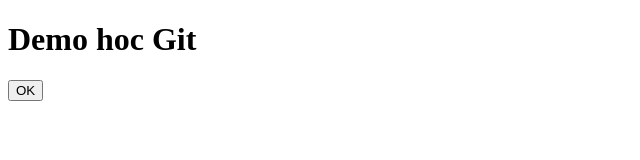
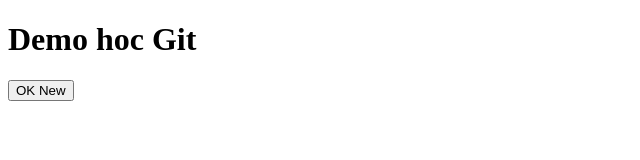
Before and after one commit to minhthi240700/demogit, a plain HTML site: page index.html in a window 1280 px wide. Shown: the full height of the page, 0-640 px from the left. Drawn offline with Linux system fonts and the light colour scheme.

Commit message:
Update index.html

```diff
--- a/index.html
+++ b/index.html
@@ -9,6 +9,6 @@
 </head>
 <body>
     <h1>Demo hoc Git</h1>
-    <button>OK</button>
+    <button>OK New</button>
 </body>
 </html>
```
